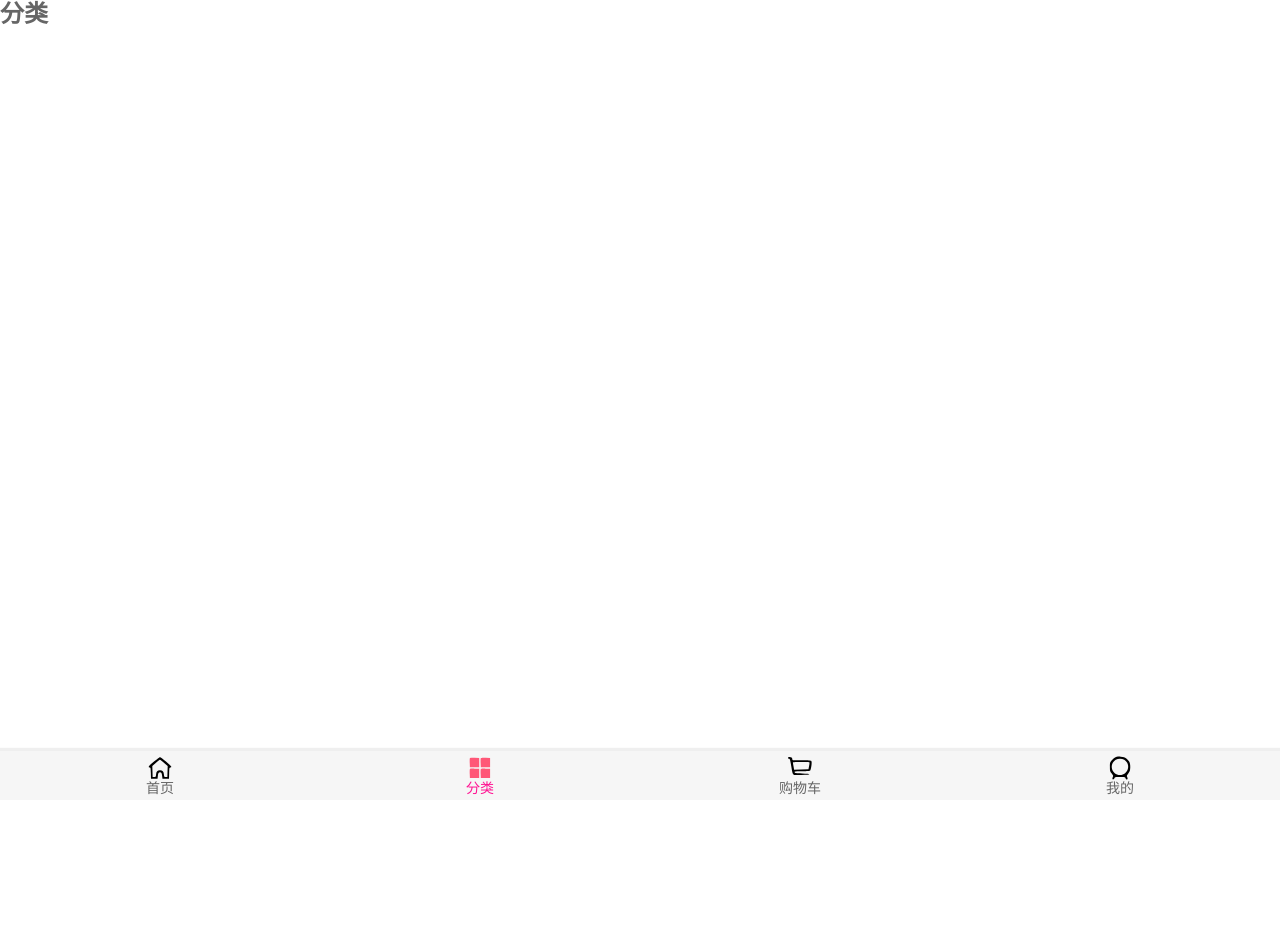
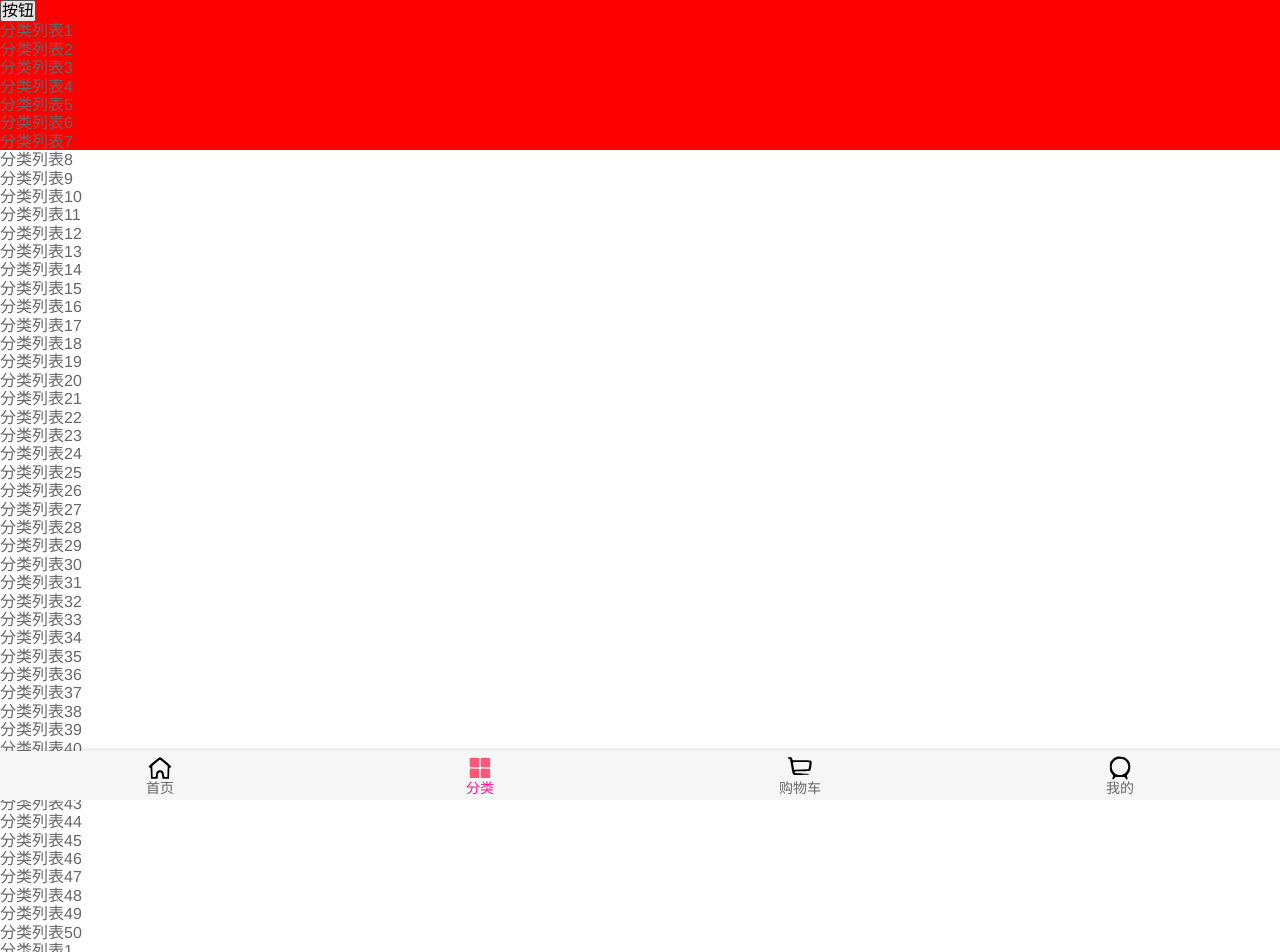
Before and after one commit to Zzb95/supermall, a Vue app: page /category in a window 1280 px wide. Shown: the top 952 px of the page. Before the commit the page ends 800 px from the top, so only its background shows below. Built offline with nearby package versions, Linux system fonts and the light colour scheme.

Commit message:
BScroll的封装

```diff
--- a/package.json
+++ b/package.json
@@ -8,6 +8,7 @@
   },
   "dependencies": {
     "axios": "^0.19.2",
+    "better-scroll": "^1.15.2",
     "core-js": "^3.4.4",
     "router": "^1.3.3",
     "vue": "^2.6.10",
--- /dev/null
+++ b/src/components/common/scroll/Scroll.vue
@@ -0,0 +1,33 @@
+<template>
+    <!-- ref一般绑定到组件上面 -->
+    <div class="wrapper" ref="wrapper">
+        <div class="content">
+            <slot></slot>
+        </div>
+    </div>
+</template>
+
+<script>
+    import BScroll from 'better-scroll'
+
+    export default {
+        name: 'Scroll',
+        data() {
+            return {
+                scroll: null
+            }
+        },
+        mounted() {
+            // 通过这种方式不好，如果存在相同的class名的话，就会出现问题
+            /* this.scroll = new BScroll(document.querySelector('.wrapper'), {
+
+            }); */
+            this.scroll = new BScroll(this.$refs.wrapper, {
+
+            });
+        }
+    }
+</script>
+<style scoped>
+
+</style>
--- a/src/components/content/tabControl/TabControl.vue
+++ b/src/components/content/tabControl/TabControl.vue
@@ -25,6 +25,7 @@
         methods: {
             tabItemClickFn(index) {
                 this.currentIndex = index;
+                this.$emit('tabClick', index);
             }
         }
     }
--- a/src/views/category/Category.vue
+++ b/src/views/category/Category.vue
@@ -1,12 +1,157 @@
 <template>
-    <h2>分类</h2>
+    <div class="wrapper" ref="aaaa">
+        <ul class="content">
+            <button @click="btnClick">按钮</button>
+            <li>分类列表1</li>
+            <li>分类列表2</li>
+            <li>分类列表3</li>
+            <li>分类列表4</li>
+            <li>分类列表5</li>
+            <li>分类列表6</li>
+            <li>分类列表7</li>
+            <li>分类列表8</li>
+            <li>分类列表9</li>
+            <li>分类列表10</li>
+            <li>分类列表11</li>
+            <li>分类列表12</li>
+            <li>分类列表13</li>
+            <li>分类列表14</li>
+            <li>分类列表15</li>
+            <li>分类列表16</li>
+            <li>分类列表17</li>
+            <li>分类列表18</li>
+            <li>分类列表19</li>
+            <li>分类列表20</li>
+            <li>分类列表21</li>
+            <li>分类列表22</li>
+            <li>分类列表23</li>
+            <li>分类列表24</li>
+            <li>分类列表25</li>
+            <li>分类列表26</li>
+            <li>分类列表27</li>
+            <li>分类列表28</li>
+            <li>分类列表29</li>
+            <li>分类列表30</li>
+            <li>分类列表31</li>
+            <li>分类列表32</li>
+            <li>分类列表33</li>
+            <li>分类列表34</li>
+            <li>分类列表35</li>
+            <li>分类列表36</li>
+            <li>分类列表37</li>
+            <li>分类列表38</li>
+            <li>分类列表39</li>
+            <li>分类列表40</li>
+            <li>分类列表41</li>
+            <li>分类列表42</li>
+            <li>分类列表43</li>
+            <li>分类列表44</li>
+            <li>分类列表45</li>
+            <li>分类列表46</li>
+            <li>分类列表47</li>
+            <li>分类列表48</li>
+            <li>分类列表49</li>
+            <li>分类列表50</li>
+            <li>分类列表1</li>
+            <li>分类列表2</li>
+            <li>分类列表3</li>
+            <li>分类列表4</li>
+            <li>分类列表5</li>
+            <li>分类列表6</li>
+            <li>分类列表7</li>
+            <li>分类列表8</li>
+            <li>分类列表9</li>
+            <li>分类列表10</li>
+            <li>分类列表11</li>
+            <li>分类列表12</li>
+            <li>分类列表13</li>
+            <li>分类列表14</li>
+            <li>分类列表15</li>
+            <li>分类列表16</li>
+            <li>分类列表17</li>
+            <li>分类列表18</li>
+            <li>分类列表19</li>
+            <li>分类列表20</li>
+            <li>分类列表21</li>
+            <li>分类列表22</li>
+            <li>分类列表23</li>
+            <li>分类列表24</li>
+            <li>分类列表25</li>
+            <li>分类列表26</li>
+            <li>分类列表27</li>
+            <li>分类列表28</li>
+            <li>分类列表29</li>
+            <li>分类列表30</li>
+            <li>分类列表31</li>
+            <li>分类列表32</li>
+            <li>分类列表33</li>
+            <li>分类列表34</li>
+            <li>分类列表35</li>
+            <li>分类列表36</li>
+            <li>分类列表37</li>
+            <li>分类列表38</li>
+            <li>分类列表39</li>
+            <li>分类列表40</li>
+            <li>分类列表41</li>
+            <li>分类列表42</li>
+            <li>分类列表43</li>
+            <li>分类列表44</li>
+            <li>分类列表45</li>
+            <li>分类列表46</li>
+            <li>分类列表47</li>
+            <li>分类列表48</li>
+            <li>分类列表49</li>
+            <li>分类列表50</li>
+        </ul>
+    </div>
 </template>
 
 <script>
+    import BScroll from 'better-scroll';
+
+
     export default {
-        name: 'Category'
+        name: 'Category',
+        data() {
+            return {
+                scroll: null
+            }
+        },
+        // 组件创建完调用，还没有挂载模板，所以拿不到模板中的属性
+        created() {
+            /* console.log(this.$refs.aaaa);
+            console.log(document.querySelector('.wrapper'))
+            this.scroll = new BScroll('.wrapper', {
+
+            }) */
+        },
+        mounted() {
+            // 1、基本使用
+            console.log(this.$refs.aaaa);
+            console.log(document.querySelector('.wrapper'));
+            this.scroll = new BScroll('.wrapper', {
+                probeType: 3,
+                pullUpLoad: true
+            });
+
+            this.scroll.on('scroll', (postion) => {
+                console.log(postion);
+            });
+
+            this.scroll.on('pullingUp', () => {
+                console.log('上拉加载更多');
+            });
+        },
+        methods: {
+            btnClick() {
+                console.log('点击');
+            }
+        }
     }
 </script>
 <style scoped>
-
+    .wrapper {
+        height: 150px;
+        background: red;
+    }
 </style>
--- a/src/views/home/Home.vue
+++ b/src/views/home/Home.vue
@@ -3,53 +3,13 @@
         <nav-bar class="home-nav">
             <div slot="center">购物街</div>
         </nav-bar>
-        <home-swiper :banners="banners" />
-        <home-recommend-view :recommends="recommends" />
-        <feature-view />
-        <tab-control class="tab-control" :titles="titles" />
-        <goods-list :goods="goods['pop'].list" />
-        <ul>
-            <li>aaaaa</li>
-            <li>aaaaa</li>
-            <li>aaaaa</li>
-            <li>aaaaa</li>
-            <li>aaaaa</li>
-            <li>aaaaa</li>
-            <li>aaaaa</li>
-            <li>aaaaa</li>
-            <li>aaaaa</li>
-            <li>aaaaa</li>
-            <li>aaaaa</li>
-            <li>aaaaa</li>
-            <li>aaaaa</li>
-            <li>aaaaa</li>
-            <li>aaaaa</li>
-            <li>aaaaa</li>
-            <li>aaaaa</li>
-            <li>aaaaa</li>
-            <li>aaaaa</li>
-            <li>aaaaa</li>
-            <li>aaaaa</li>
-            <li>aaaaa</li>
-            <li>aaaaa</li>
-            <li>aaaaa</li>
-            <li>aaaaa</li>
-            <li>aaaaa</li>
-            <li>aaaaa</li>
-            <li>aaaaa</li>
-            <li>aaaaa</li>
-            <li>aaaaa</li>
-            <li>aaaaa</li>
-            <li>aaaaa</li>
-            <li>aaaaa</li>
-            <li>aaaaa</li>
-            <li>aaaaa</li>
-            <li>aaaaa</li>
-            <li>aaaaa</li>
-            <li>aaaaa</li>
-            <li>aaaaa</li>
-            <li>aaaaa</li>
-        </ul>
+        <scroll class="content">
+            <home-swiper :banners="banners" />
+            <home-recommend-view :recommends="recommends" />
+            <feature-view />
+            <tab-control class="tab-control" :titles="titles" @tabClick="tabClick" />
+            <goods-list :goods="showGoods" />
+        </scroll>
     </div>
 </template>
 
@@ -61,6 +21,7 @@
     import NavBar from 'components/common/navbar/NavBar'
     import TabControl from 'components/content/tabControl/TabControl'
     import GoodsList from 'components/content/goods/GoodsList'
+    import Scroll from 'components/common/scroll/Scroll'
 
     import { getHomeMutidata, getHomeGoods } from 'network/home'
 
@@ -73,7 +34,8 @@
 
             NavBar,
             TabControl,
-            GoodsList
+            GoodsList,
+            Scroll
         },
         data() {
             return {
@@ -97,7 +59,13 @@
                         page: 0,
                         list: []
                     }
-                }
+                },
+                currentType: 'pop' // 默认展示类型
+            }
+        },
+        computed: {
+            showGoods() {
+                return this.goods[this.currentType].list;
             }
         },
         created() {
@@ -110,7 +78,31 @@
             this.getHomeGoodsFn('new');
             this.getHomeGoodsFn('sell');
         },
+        mounted() {
+
+        },
         methods: {
+            /**
+                事件监听相关的方法
+             */
+            tabClick(index) {
+                console.log(index);
+                switch (index) {
+                    case 0:
+                        this.currentType = 'pop';
+                        break;
+                    case 1:
+                        this.currentType = 'new';
+                        break;
+                    case 2:
+                        this.currentType = 'sell';
+                        break;
+                }
+            },
+
+            /**
+                网络请求相关的方法
+             */
             // 1、请求多个数据
             getHomeMutidataFn() {
                 getHomeMutidata().then(res => {
@@ -139,6 +131,8 @@
 <style scoped>
     #home {
         padding-top: 44px;
+        height: 100vh; /* vh -> 视口的高度 */
+        position: relative;
     }
 
     .home-nav {
@@ -159,6 +153,21 @@
 
         z-index: 9;
     }
+
+    .content {
+        /* height: 300px; */
+        overflow: hidden;
+        position: absolute;
+        top: 44px;
+        bottom: 49px;
+        left: 0;
+        right: 0;
+    }
+
+    /* .content {
+        height: calc(100% - 49px);
+        overflow: hidden;
+    } */
 </style>
 
 /* let totalNums = [];
```
Also changed, not shown: 2 other files (tests, documents, lock files or other folders).
